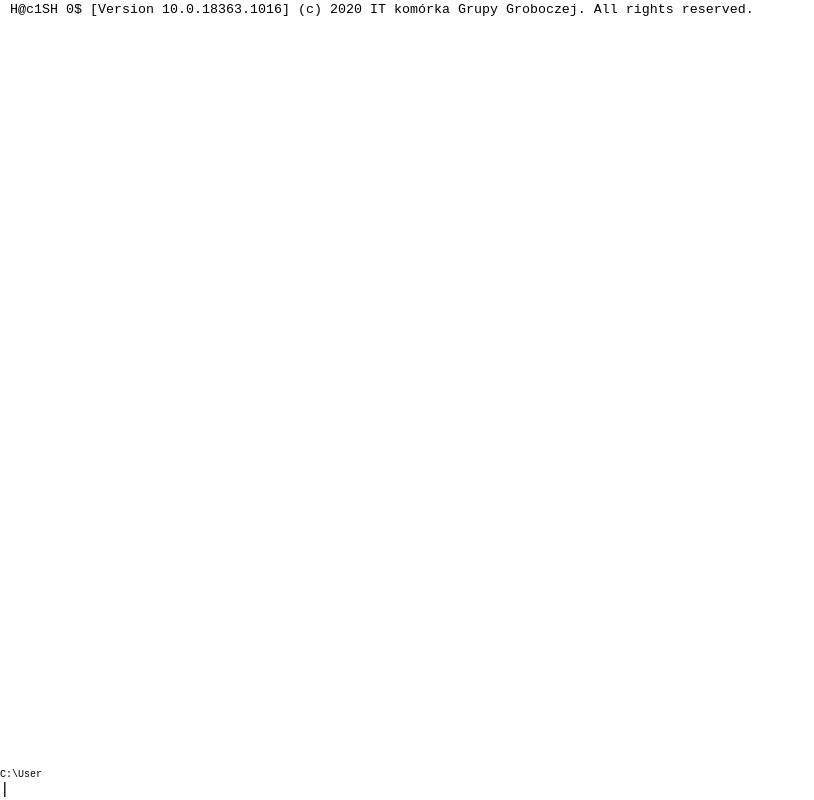
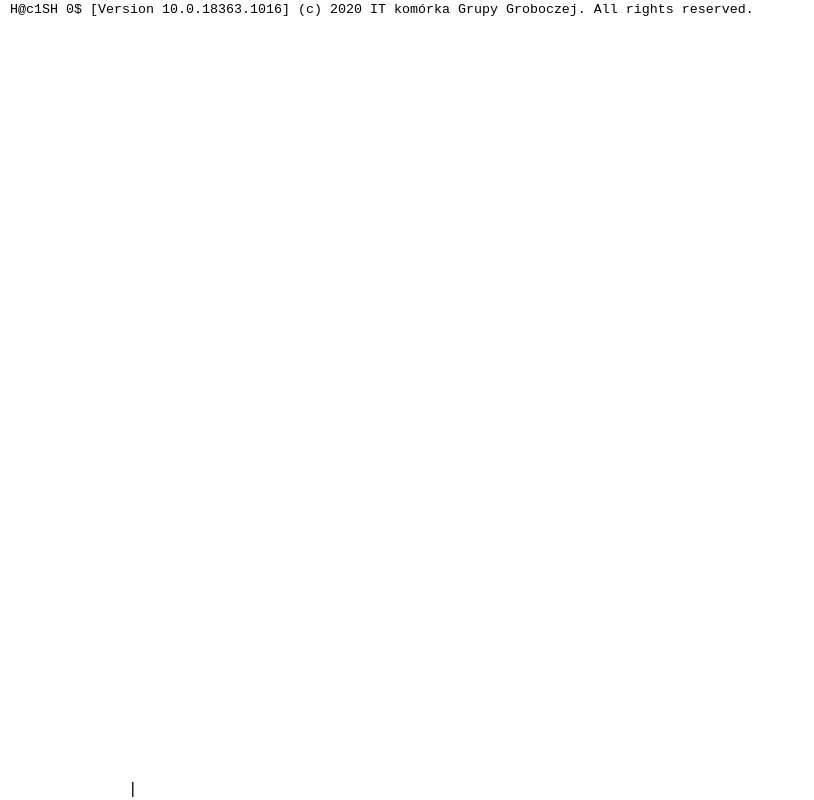
Before and after one commit to Filip232/summer-project-frontend, a Vue app: page / in a window 1280 px wide. Shown: the whole page, without its empty margins (0-814 px from the left). Built offline with nearby package versions, Linux system fonts and the light colour scheme.

Commit message:
proba ale dziala

```diff
--- a/src/views/Home.html
+++ b/src/views/Home.html
@@ -3,8 +3,10 @@
         H@c1SH 0$ [Version 10.0.18363.1016]
         (c) 2020 IT komórka Grupy Groboczej. All rights reserved.
     </textarea>
-    <div>
-        <em class="console__user">C:\User</em>
+    <div class="d-flex flex-row">
+        <div class="console__user">
+            <span class="console__user-sign">C:\User</span>
+        </div>
         <input class="console__input" type="text" v-model="consoleInput" autofocus aria-disabled="true">
         <div class="console__prompt-wrapper">
             {{consoleInput}}<span class="console__prompt">|</span>
--- a/src/views/Home.scss
+++ b/src/views/Home.scss
@@ -30,7 +30,7 @@ $colorSecondary: #000;
 
     &__input {
       border: none;
-      width: 100%;
+      width: 60%;
       font-size: $fontSize;
       font-family: inherit;
       background-color: $colorPrimary;
@@ -43,13 +43,18 @@ $colorSecondary: #000;
         border: none;
     }
 
+    &__user{
+      color: #fff;
+    }
+
     &__prompt-wrapper {
         position: absolute;
         bottom: 2px;
         color: transparent;
         user-select: none;
         pointer-events: none;
-        width: 100%;
+        width: 90%;
+        margin-left: 10%;
         font-size: $fontSize;
         background-color: $colorPrimary;
     }
@@ -70,8 +75,8 @@ $colorSecondary: #000;
         }
 
         &__input {
+            color: transparent;
             background-color: $colorSecondary;
-            color: $colorPrimary;
         }
 
         &__prompt-wrapper {
@@ -84,3 +89,10 @@ $colorSecondary: #000;
         }
     }
 }
+
+.d-flex{
+  display: flex;
+}
+.flex-row{
+  flex-direction: row;
+}
```
